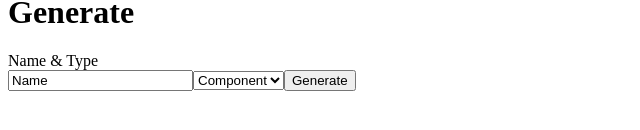
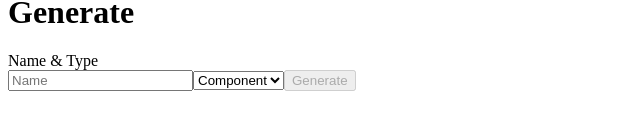
Before and after one commit to ZimGil/ngWiz, an Angular app: page / in a window 1280 px wide. Shown: the part 268-398 px from the top of the page, without its empty margins (0-640 px from the left). Built offline with nearby package versions, Linux system fonts and the light colour scheme.

Commit message:
Fixed minor PR issues

```diff
--- a/src/app/components/generate/generate.component.html
+++ b/src/app/components/generate/generate.component.html
@@ -1,7 +1,7 @@
 <h1>Generate</h1>
 <div>Name & Type</div>
 
-<input type="text" [(ngModel)]="name">
+<input type="text" [(ngModel)]="name" placeholder="Name">
 
 <select [(ngModel)]="type">
     <option *ngFor="let optionalType of optionalTypes" [value]="optionalType.id">
@@ -9,4 +9,4 @@
   </option>
 </select>
 
-<button (click)="generateAngularClass()">Generate</button>
+<button (click)="generateAngularClass()" [disabled]="!name">Generate</button>
--- a/src/app/components/generate/generate.component.ts
+++ b/src/app/components/generate/generate.component.ts
@@ -2,7 +2,7 @@ import { Component, Output, EventEmitter } from '@angular/core';
 
 import { AngularClass } from '../../models/angular-class.enum';
 import { AngularClassOptions } from '../../models/angular-class-options.interface';
-import { AngularCliCommand } from '../../models/angular-cli-command.interface'
+import { AngularCliCommand } from '../../models/angular-cli-command.interface';
 
 @Component({
   selector: 'app-generate',
@@ -13,7 +13,7 @@ export class GenerateComponent {
 
   @Output() sendCommand = new EventEmitter<AngularCliCommand>();
   command: AngularCliCommand;
-  name = 'Name';
+  name: string;
   type = AngularClass.Component;
   optionalTypes: AngularClassOptions[] = [
     {id: AngularClass.Component, displayName: 'Component'},
@@ -27,7 +27,7 @@ export class GenerateComponent {
         {name: this.name},
         {type: +this.type},
       ]
-    }
+    };
 
     this.sendCommand.emit(this.command);
   }
--- a/src/app/components/serve/serve.component.ts
+++ b/src/app/components/serve/serve.component.ts
@@ -1,4 +1,5 @@
 import { Component, Output, EventEmitter } from '@angular/core';
+
 import { AngularCliCommand } from '../../models/angular-cli-command.interface';
 
 @Component({
--- a/src/app/models/angular-cli-command.interface.ts
+++ b/src/app/models/angular-cli-command.interface.ts
@@ -1,4 +1,4 @@
 export interface AngularCliCommand {
     name: string;
     params: any[];
-  }
+}
```
